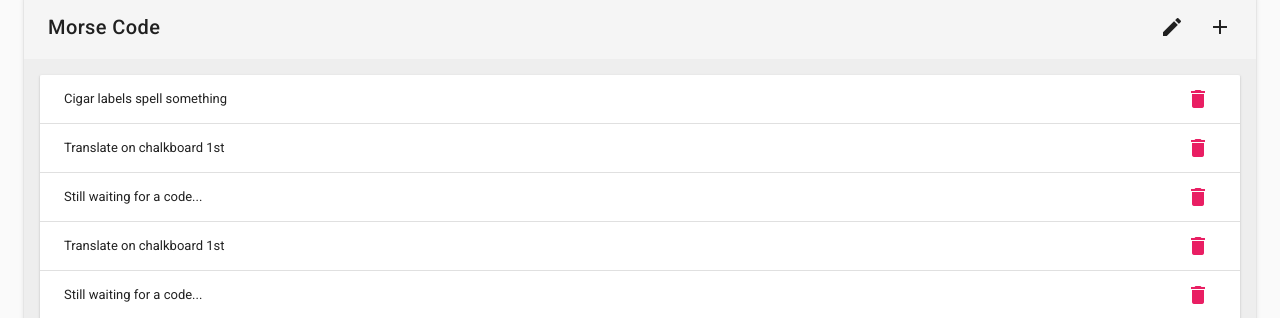
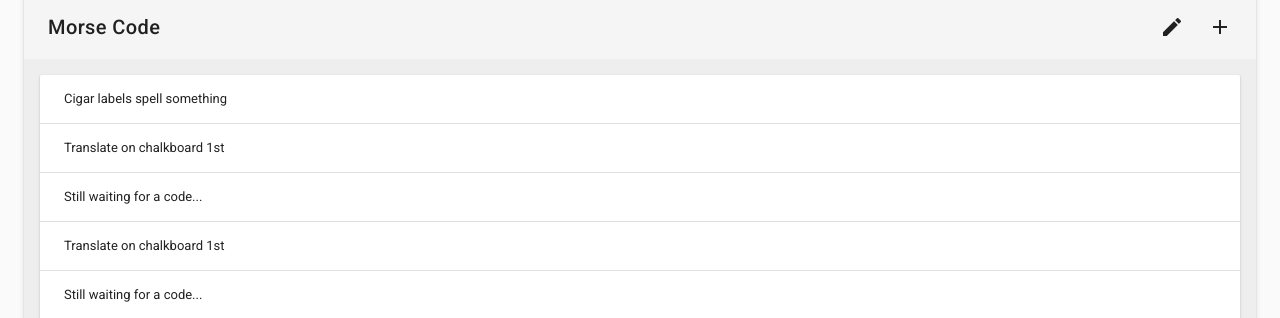
Before and after one commit to kevinclement/exitpuzzles-web-admin, a Vue app: page /#/ in a window 1280 px wide. Shown: the part 482-800 px from the top of the page. Built offline with nearby package versions, Linux system fonts and the light colour scheme; what vuefire would draw is missing.

Commit message:
edit mode start

```diff
--- a/src/components/Control.Morse.vue
+++ b/src/components/Control.Morse.vue
@@ -7,8 +7,8 @@
       <v-toolbar-title>Morse Code</v-toolbar-title>
       <span class="spacer" />
 
-      <v-btn icon title="Set timer" @click.native="resetTimeDiag = true"><v-icon >edit</v-icon></v-btn>
-      <v-btn icon title="Set timer" @click.native="resetTimeDiag = true"><v-icon >add</v-icon></v-btn>
+      <v-btn icon title="Edit messages" @click.native="editMode = !editMode"><v-icon >edit</v-icon></v-btn>
+      <v-btn icon title="Add a message" @click.native=""><v-icon >add</v-icon></v-btn>
     </v-toolbar>
 
     <v-card-text class="grey lighten-3">
@@ -23,7 +23,7 @@
           <td @touchstart="touchstart" @touchend="touchend">{{ props.item.message }}</td>
           <td class="text-xs-right ">
             <v-btn icon class="mx-0" @click="deleteItem(props.item)">
-              <v-icon color="pink">delete</v-icon>
+              <v-icon v-if="editMode" color="pink">delete</v-icon>
             </v-btn>
           </td>
         </template>
@@ -42,6 +42,7 @@
   export default {
     data: () => ({
       dialog: false,
+      editMode: false,
       headers: [
         {
           text: 'Message',
```
